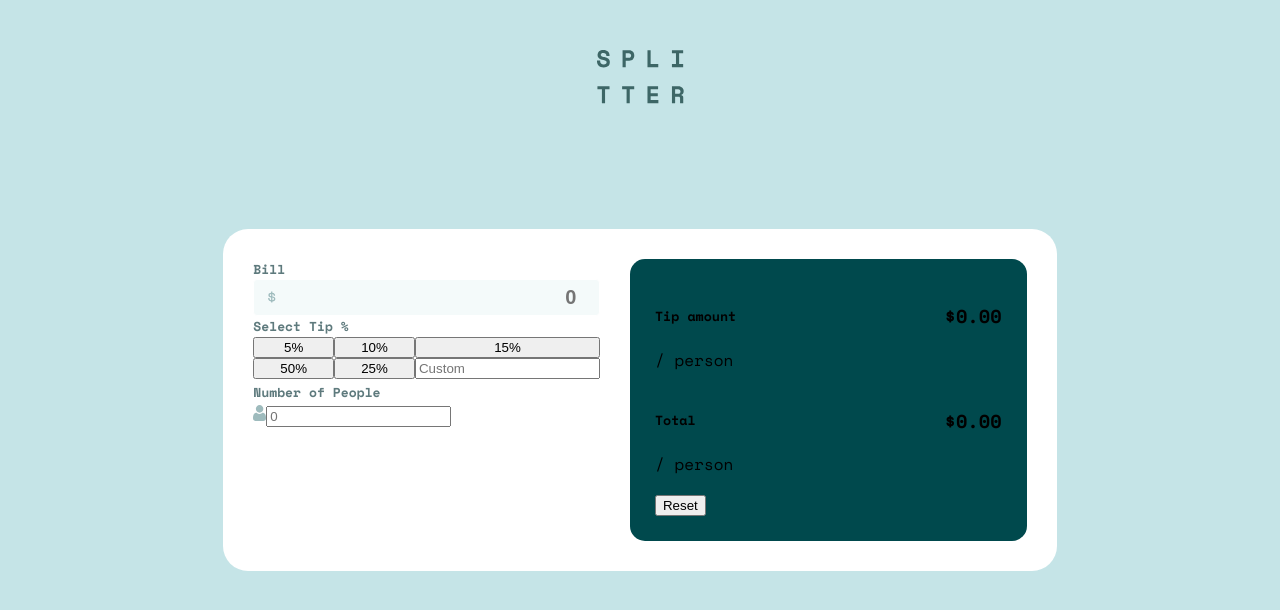
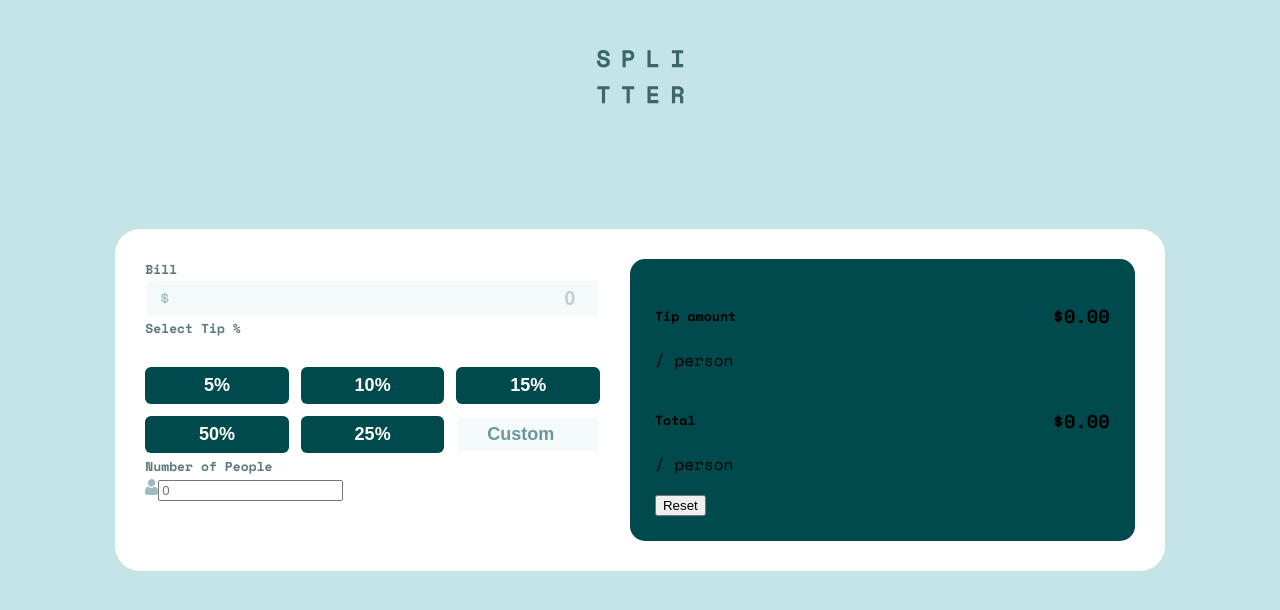
Before and after one commit to Ulise22/tip-calculator, a React (Vite) app: page / in a window 1280 px wide. Shown: the top 610 px of the page. Built offline with nearby package versions, Linux system fonts and the light colour scheme.

Commit message:
btns styled

```diff
--- a/src/sass/styles.scss
+++ b/src/sass/styles.scss
@@ -34,12 +34,6 @@ body {
     width: 50%;
 }
 
-.calc__1st-section__btns__container {
-    display: grid;
-    grid-template-columns: 1fr 1fr 1fr;
-    grid-template-rows: 1fr 1fr 1fr;
-}
-
 .calc__1st-section__bill__label {
     font-size: 13px;
     color: variables.$darkGrayishCyan;
@@ -59,6 +53,10 @@ body {
     flex-direction: column;
 }
 
+.calc__1st-section__bill__input::placeholder {
+    color: hsla(186, 14%, 43%, 0.333);;
+}
+
 .calc__1st-section__bill__input {
     border: none;
     background-image: url('../assets/icon-dollar.svg');
@@ -75,12 +73,19 @@ body {
     background-color: variables.$veryLightGrayishCyan;
     text-align: right;
     border-radius: 4px;
-    border: 1px solid #ffffffff;
+    border: 2px solid #ffffffff;
 }
 
 .calc__1st-section__bill__input:focus {
     outline: none;
-    border: 1px solid variables.$strongCyan;
+    border: 2px solid variables.$strongCyan;
+}
+
+.calc__1st-section__btns__container {
+    display: grid;
+    gap: 12px;
+    grid-template-columns: 1fr 1fr 1fr;
+    grid-template-rows: 1fr 1fr 1fr;
 }
 
 .calc__1st-section__btns__label {
@@ -88,6 +93,47 @@ body {
     font-size: 13px;
     color: variables.$darkGrayishCyan;
     font-weight: 600;
+}
+
+.calc__1st-section__btn {
+    width: 100%;
+    cursor: pointer;
+    border: none;
+    background-color: variables.$veryDarkCyan;
+    color: variables.$white;
+    font-size: 18px;
+    font-weight: 600;
+    padding: 8px 0;
+    border-radius: 6px;
+    transition: all .2s ease;
+}
+
+.calc__1st-section__btn:hover {
+    background-color: variables.$strongCyan;
+    color: variables.$veryDarkCyan;
+    transition: all .2s ease;
+}
+
+.calc__1st-section__btns__input::placeholder {
+    color: hsla(183, 100%, 15%, 0.553);
+    text-align: center;
+}
+
+.calc__1st-section__btns__input {
+    width: calc(100% - 8px);
+    text-align: right;
+    border-radius: 6px;
+    border: none;
+    background-color: variables.$veryLightGrayishCyan;
+    font-size: 18px;
+    font-weight: 600;
+    color: variables.$veryDarkCyan;
+    border: 2px solid #ffffffff;
+}
+
+.calc__1st-section__btns__input:focus {
+    outline: none;
+    border: 2px solid variables.$strongCyan;
 }
 
 .calc__1st-section__numofpeople__label {
--- a/src/stylesheets/styles.css
+++ b/src/stylesheets/styles.css
@@ -31,12 +31,6 @@ body {
   width: 50%;
 }
 
-.calc__1st-section__btns__container {
-  display: grid;
-  grid-template-columns: 1fr 1fr 1fr;
-  grid-template-rows: 1fr 1fr 1fr;
-}
-
 .calc__1st-section__bill__label {
   font-size: 13px;
   color: hsl(186, 14%, 43%);
@@ -56,6 +50,10 @@ body {
   flex-direction: column;
 }
 
+.calc__1st-section__bill__input::placeholder {
+  color: hsla(186, 14%, 43%, 0.333);
+}
+
 .calc__1st-section__bill__input {
   border: none;
   background-image: url("../assets/icon-dollar.svg");
@@ -72,12 +70,19 @@ body {
   background-color: hsl(189, 41%, 97%);
   text-align: right;
   border-radius: 4px;
-  border: 1px solid white;
+  border: 2px solid white;
 }
 
 .calc__1st-section__bill__input:focus {
   outline: none;
-  border: 1px solid hsl(172, 67%, 45%);
+  border: 2px solid hsl(172, 67%, 45%);
+}
+
+.calc__1st-section__btns__container {
+  display: grid;
+  gap: 12px;
+  grid-template-columns: 1fr 1fr 1fr;
+  grid-template-rows: 1fr 1fr 1fr;
 }
 
 .calc__1st-section__btns__label {
@@ -85,6 +90,47 @@ body {
   font-size: 13px;
   color: hsl(186, 14%, 43%);
   font-weight: 600;
+}
+
+.calc__1st-section__btn {
+  width: 100%;
+  cursor: pointer;
+  border: none;
+  background-color: hsl(183, 100%, 15%);
+  color: hsl(0, 0%, 100%);
+  font-size: 18px;
+  font-weight: 600;
+  padding: 8px 0;
+  border-radius: 6px;
+  transition: all 0.2s ease;
+}
+
+.calc__1st-section__btn:hover {
+  background-color: hsl(172, 67%, 45%);
+  color: hsl(183, 100%, 15%);
+  transition: all 0.2s ease;
+}
+
+.calc__1st-section__btns__input::placeholder {
+  color: hsla(183, 100%, 15%, 0.553);
+  text-align: center;
+}
+
+.calc__1st-section__btns__input {
+  width: calc(100% - 8px);
+  text-align: right;
+  border-radius: 6px;
+  border: none;
+  background-color: hsl(189, 41%, 97%);
+  font-size: 18px;
+  font-weight: 600;
+  color: hsl(183, 100%, 15%);
+  border: 2px solid white;
+}
+
+.calc__1st-section__btns__input:focus {
+  outline: none;
+  border: 2px solid hsl(172, 67%, 45%);
 }
 
 .calc__1st-section__numofpeople__label {
```
Also changed, not shown: 1 other file (tests, documents, lock files or other folders).
